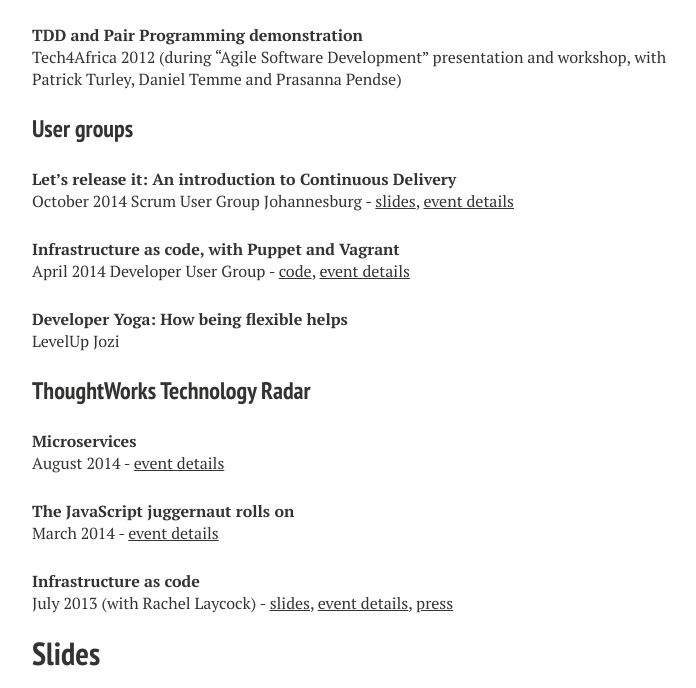
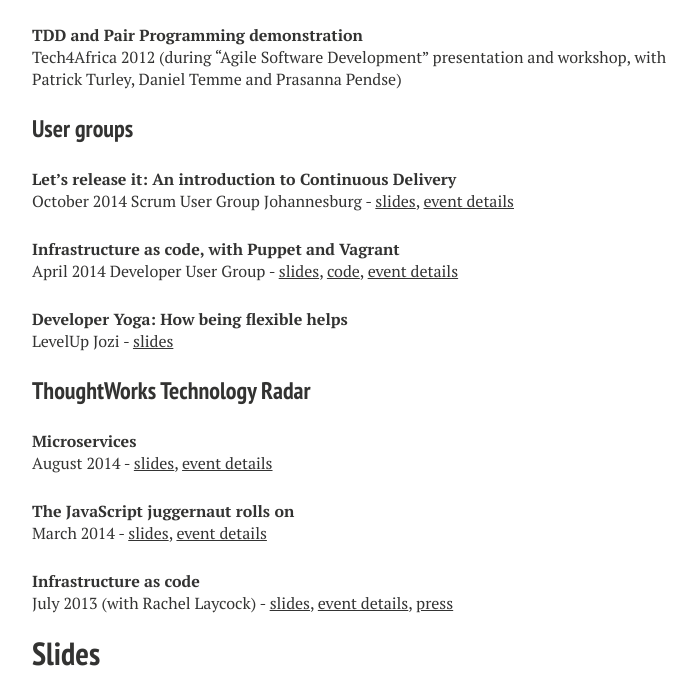
Before and after one commit to rouanw/rouanw.github.io, a Jekyll site: the page built from talks/index.md, in a window 1280 px wide and 900 px high, scrolled down 1265 px, cut to the strip 0-688 px from the top of the window. Shown: the whole strip, without its empty margins (288-984 px from the left). Built offline with Jekyll 4.4.1, drawn with Linux system fonts in a browser that asks for light colours; nearby versions of some CDN libraries.

Commit message:
added links to more slides

```diff
--- a/talks/index.md
+++ b/talks/index.md
@@ -42,18 +42,18 @@ __Let's release it: An introduction to Continuous Delivery__
 October 2014 Scrum User Group Johannesburg - [slides](https://www.slideshare.net/rouanw/lets-release-it-an-intro-to-continuous-delivery), [event details](http://www.meetup.com/Scrum-User-Group-Johannesburg/events/197501852/)
 
 __Infrastructure as code, with Puppet and Vagrant__
-April 2014 Developer User Group - [code](https://github.com/rouanw/infrastructure-as-code-dug), [event details](http://www.meetup.com/DeveloperUG/events/146654382/)
+April 2014 Developer User Group - [slides](http://www.slideshare.net/rouanw/infrastructure-as-code-51794189), [code](https://github.com/rouanw/infrastructure-as-code-dug), [event details](http://www.meetup.com/DeveloperUG/events/146654382/)
 
 __Developer Yoga: How being flexible helps__
-LevelUp Jozi
+LevelUp Jozi - [slides](https://github.com/rouanw/developer-yoga)
 
 ### ThoughtWorks Technology Radar
 
 __Microservices__
-August 2014 - [event details](http://info.thoughtworks.com/techradar-event-2aug2014-johannesburg-registration.html)
+August 2014 - [slides](http://www.slideshare.net/rouanw/microservices-rouan-wilsenach), [event details](http://info.thoughtworks.com/techradar-event-2aug2014-johannesburg-registration.html)
 
 __The JavaScript juggernaut rolls on__
-March 2014 - [event details](http://info.thoughtworks.com/techradar-event-johannesburg-4march2014-registration.html)
+March 2014 - [slides](http://www.slideshare.net/rouanw/thoughtworks-tech-radar-jan-2014), [event details](http://info.thoughtworks.com/techradar-event-johannesburg-4march2014-registration.html)
 
 __Infrastructure as code__
 July 2013 (with Rachel Laycock) - [slides](http://www.slideshare.net/rouanw/may-2013-thoughtworks-tech-radar), [event details](http://info.thoughtworks.com/tech_radar_event_18_july_2013_registration_page.html), [press](http://www.htxt.co.za/2013/07/19/thoughtworks-wants-to-burn-your-servers/)
```
